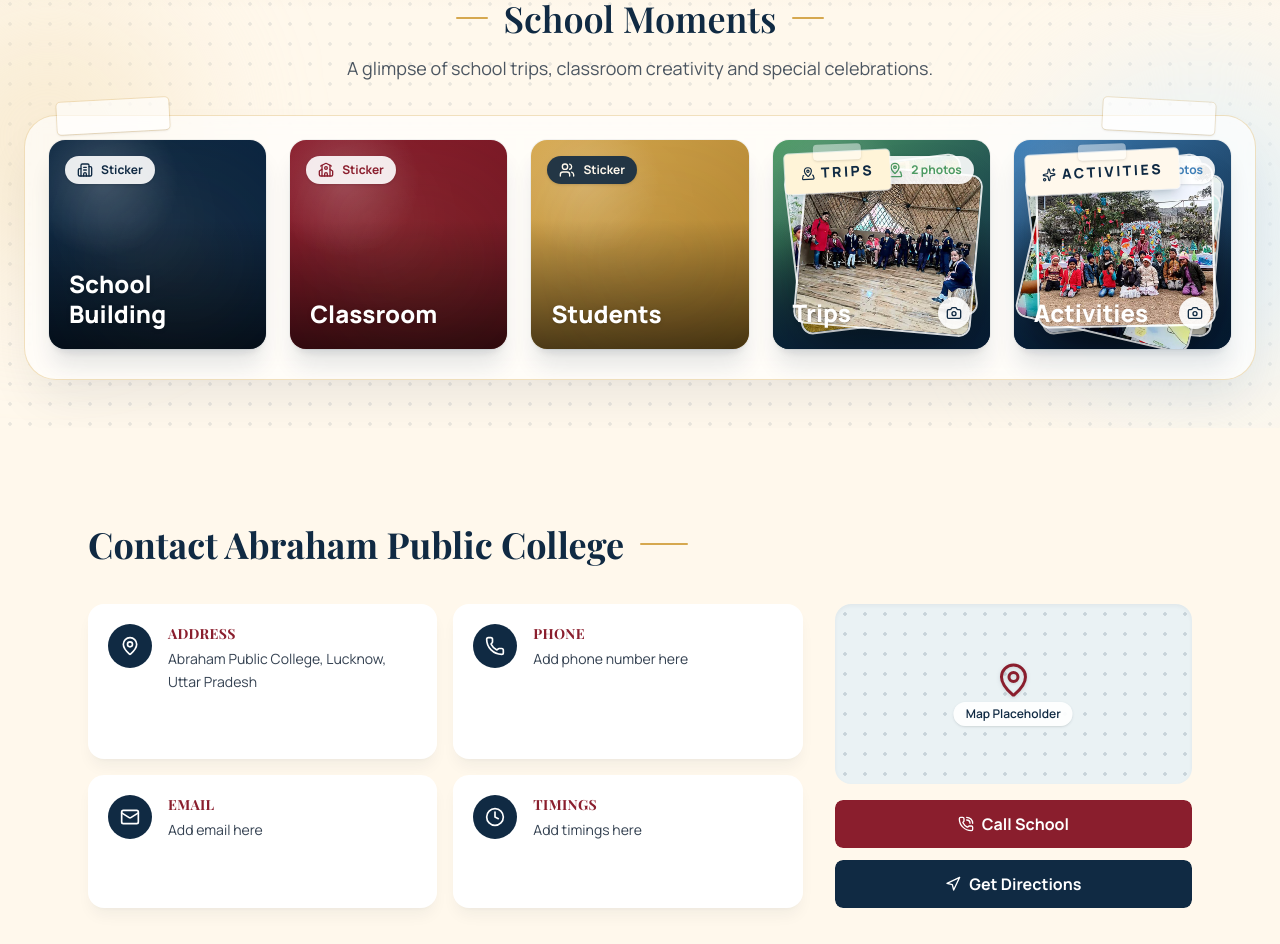
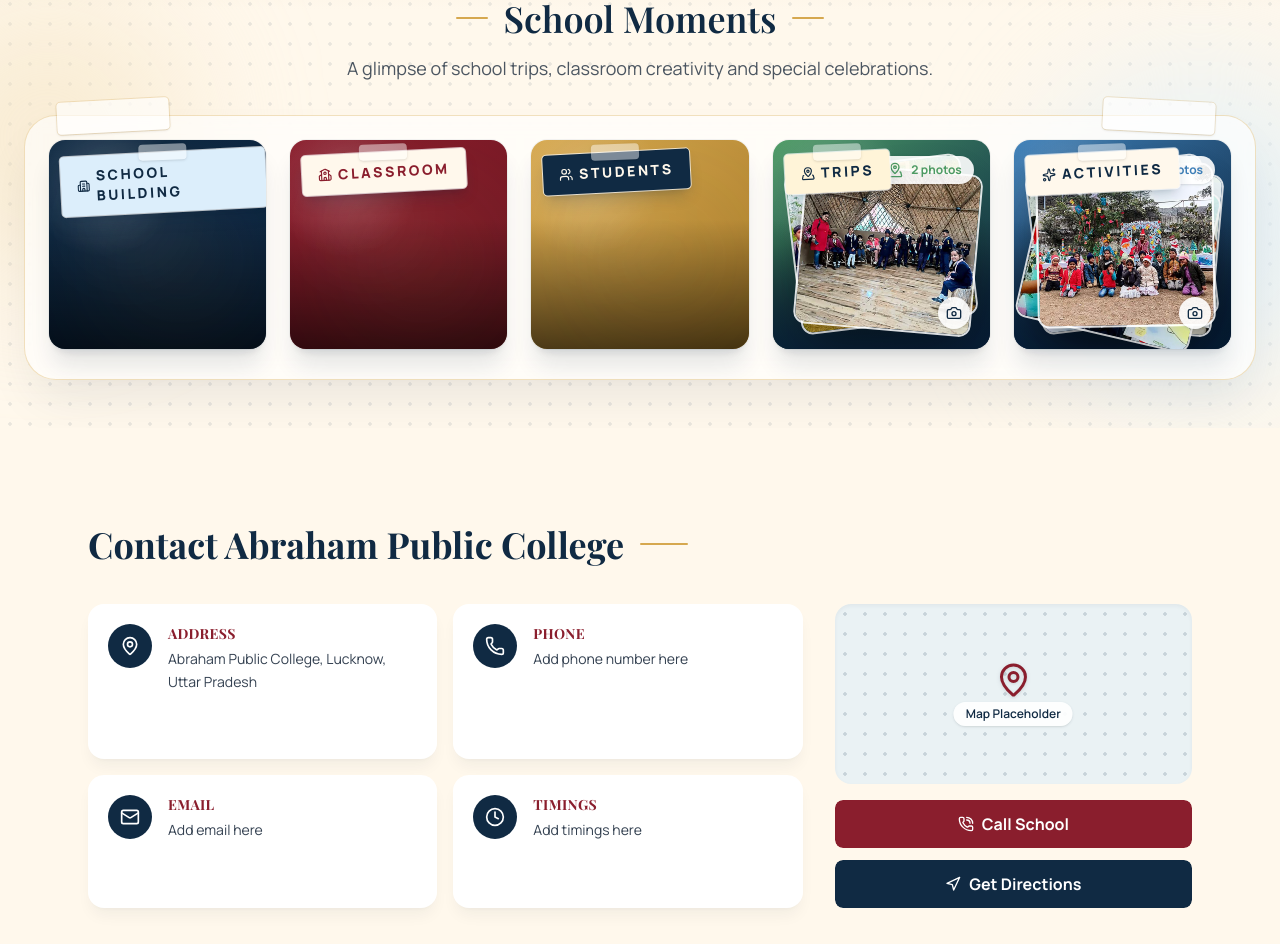
Before and after one commit to shopfrontstudio/Abraham-public-college, a React (Vite) app: page / in a window 1280 px wide. Shown: the part 2526-3470 px from the top of the page. Built offline with nearby package versions, Linux system fonts and the light colour scheme; a web font is replaced by a local one.

Commit message:
Make gallery labels taped notes

```diff
--- a/src/components/Gallery.jsx
+++ b/src/components/Gallery.jsx
@@ -59,6 +59,14 @@
       <div className={`absolute inset-0 bg-gradient-to-br ${style.gradient}`} />
       <div className="absolute inset-0 bg-[radial-gradient(circle_at_25%_20%,rgba(255,255,255,0.18),transparent_32%),linear-gradient(to_top,rgba(0,0,0,0.6),transparent_62%)]" />
 
+      <span
+        className={`absolute left-3 top-3 z-30 inline-flex -rotate-3 items-center gap-1.5 rounded-sm px-4 py-2.5 font-body text-xs font-black uppercase tracking-[0.18em] shadow-lg shadow-navy/20 ring-1 ring-white/70 md:text-sm ${style.tape}`}
+      >
+        <span className="absolute -top-2 left-1/2 h-4 w-12 -translate-x-1/2 rotate-1 rounded-sm bg-white/45 shadow-sm" aria-hidden="true" />
+        <CategoryIcon className="relative h-3.5 w-3.5" aria-hidden="true" />
+        <span className="relative">{category.label}</span>
+      </span>
+
       {hasPhotos ? (
         <div className="absolute inset-0">
           {previewPhotos.map((item, index) => (
@@ -81,13 +89,6 @@
             />
           ))}
           <div className="absolute inset-0 bg-gradient-to-t from-navy-deep/75 via-navy-deep/10 to-transparent" />
-          <span
-            className={`absolute left-3 top-3 z-30 inline-flex -rotate-3 items-center gap-1.5 rounded-sm px-4 py-2.5 font-body text-xs font-black uppercase tracking-[0.18em] shadow-lg shadow-navy/20 ring-1 ring-white/70 md:text-sm ${style.tape}`}
-          >
-            <span className="absolute -top-2 left-1/2 h-4 w-12 -translate-x-1/2 rotate-1 rounded-sm bg-white/45 shadow-sm" aria-hidden="true" />
-            <CategoryIcon className="relative h-3.5 w-3.5" aria-hidden="true" />
-            <span className="relative">{category.label}</span>
-          </span>
         </div>
       ) : (
         <div className="absolute inset-0 opacity-80 transition-transform duration-500 group-hover:scale-105">
@@ -96,21 +97,17 @@
         </div>
       )}
 
-      <span className={`absolute ${hasPhotos ? "right-4 top-4" : "left-4 top-4"} z-20 inline-flex items-center gap-2 rounded-full px-3 py-1.5 font-body text-xs font-bold shadow-sm ${style.chip}`}>
-        <CategoryIcon className="h-4 w-4" aria-hidden="true" />
-        {hasPhotos ? `${category.items.length} photos` : "Sticker"}
-      </span>
-
-      <span className="absolute bottom-5 left-5 right-5 z-20 flex items-center justify-between gap-3">
-        <span className="font-body text-xl font-black leading-tight text-white drop-shadow md:text-2xl">
-          {category.label}
-        </span>
-        {hasPhotos && (
-          <span className="flex h-8 w-8 shrink-0 items-center justify-center rounded-full bg-white/90 text-navy shadow-sm transition-transform duration-300 group-hover:translate-x-1">
+      {hasPhotos && (
+        <>
+          <span className={`absolute right-4 top-4 z-20 inline-flex items-center gap-2 rounded-full px-3 py-1.5 font-body text-xs font-bold shadow-sm ${style.chip}`}>
+            <CategoryIcon className="h-4 w-4" aria-hidden="true" />
+            {category.items.length} photos
+          </span>
+          <span className="absolute bottom-5 right-5 z-20 flex h-8 w-8 shrink-0 items-center justify-center rounded-full bg-white/90 text-navy shadow-sm transition-transform duration-300 group-hover:translate-x-1">
             <Camera className="h-4 w-4" aria-hidden="true" />
           </span>
-        )}
-      </span>
+        </>
+      )}
     </button>
   );
 }
```
